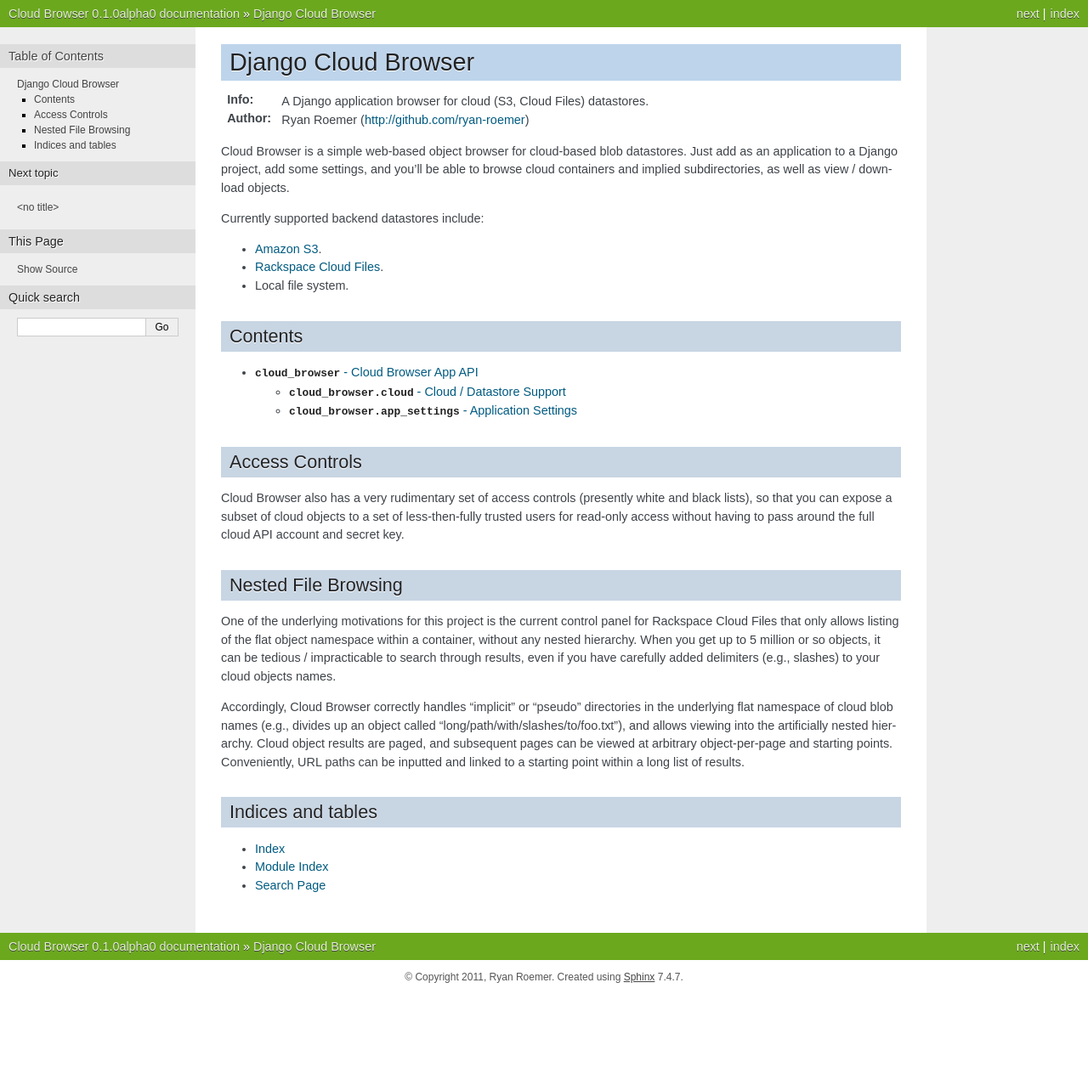
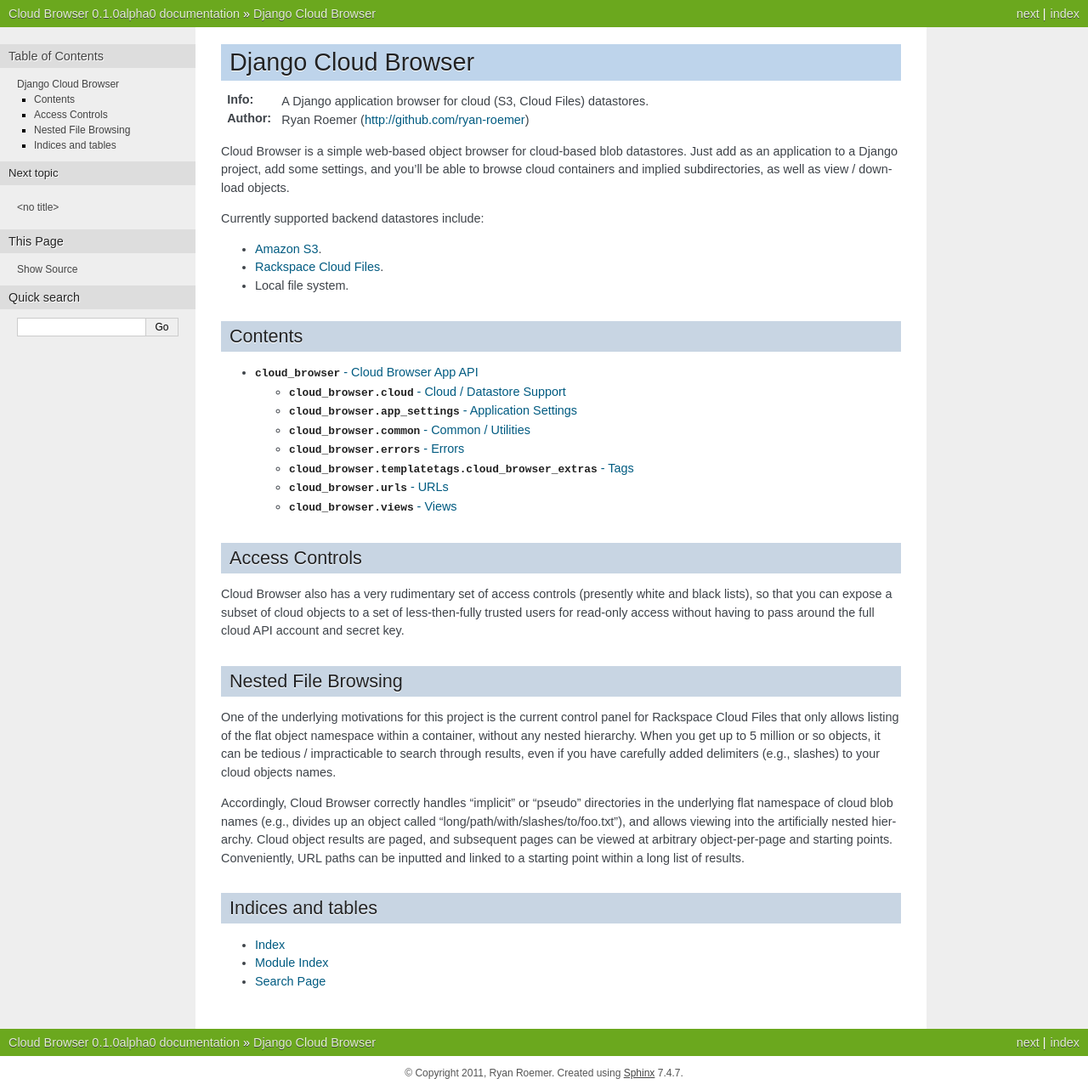
Before and after one commit to ryan-roemer/django-cloud-browser, a Sphinx documentation site: the page built from doc/index.rst, in a window 1280 px wide. Shown: the whole page at 85% size. Built offline with Sphinx 7.4.7, drawn with Linux system fonts in a browser that asks for light colours; pages that are not in the unit, such as notebooks, are missing from menus; before the commit the page ends 1170 px from its top, so only the background shows below that.

Commit message:
Docs: Include all of cloud_browser classes for autodoc.

```diff
--- a/doc/cloud_browser/index.rst
+++ b/doc/cloud_browser/index.rst
@@ -15,3 +15,28 @@
 =====================================================
 .. automodule:: cloud_browser.app_settings
    :members:
+
+``cloud_browser.common`` - Common / Utilities
+=============================================
+.. automodule:: cloud_browser.common
+   :members:
+
+``cloud_browser.errors`` - Errors
+=================================
+.. automodule:: cloud_browser.errors
+   :members:
+
+``cloud_browser.templatetags.cloud_browser_extras`` - Tags
+==========================================================
+.. automodule:: cloud_browser.templatetags.cloud_browser_extras
+   :members:
+
+``cloud_browser.urls`` - URLs
+=============================
+.. automodule:: cloud_browser.urls
+   :members:
+
+``cloud_browser.views`` - Views
+===============================
+.. automodule:: cloud_browser.views
+   :members:
--- a/fabfile.py
+++ b/fabfile.py
@@ -95,7 +95,8 @@
 ###############################################################################
 def docs(output=DOC_OUTPUT, proj_settings=PROJ_SETTINGS):
     """Generate API documentation (using Sphinx)."""
-    local("export DJANGO_SETTINGS_MODULE=%s && "
+    local("export PYTHONPATH='' && "
+          "export DJANGO_SETTINGS_MODULE=%s && "
           "sphinx-build -b html %s %s" % (proj_settings, DOC_INPUT, output),
           capture=False)
 
```
Also changed, not shown: 2 other files.
